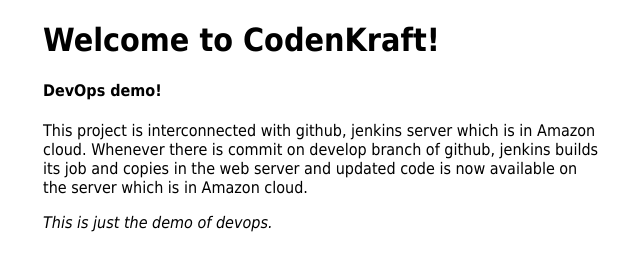
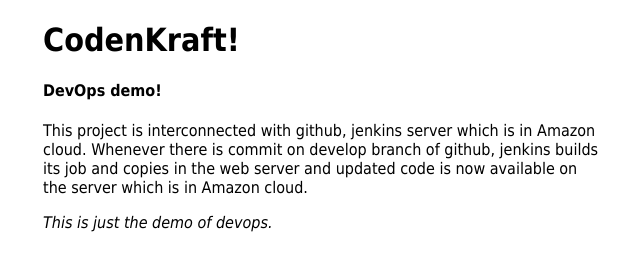
Before and after one commit to mdshoaib707/jenkinsdemo, a plain HTML site: page index.html in a window 1280 px wide. Shown: the whole page, without its empty margins (317-957 px from the left). Drawn offline with Linux system fonts and the light colour scheme.

Commit message:
updated index page

```diff
--- a/index.html
+++ b/index.html
@@ -11,7 +11,7 @@
 </style>
 </head>
 <body>
-<h1>Welcome to CodenKraft!</h1>
+<h1>CodenKraft!</h1>
 <h4>DevOps demo!</h4>
 <p>This project is interconnected with github, jenkins server which is in Amazon cloud.
 Whenever there is commit on develop branch of github, jenkins builds its job and copies in the web server and updated code is now available on the server which is in Amazon cloud.
```
